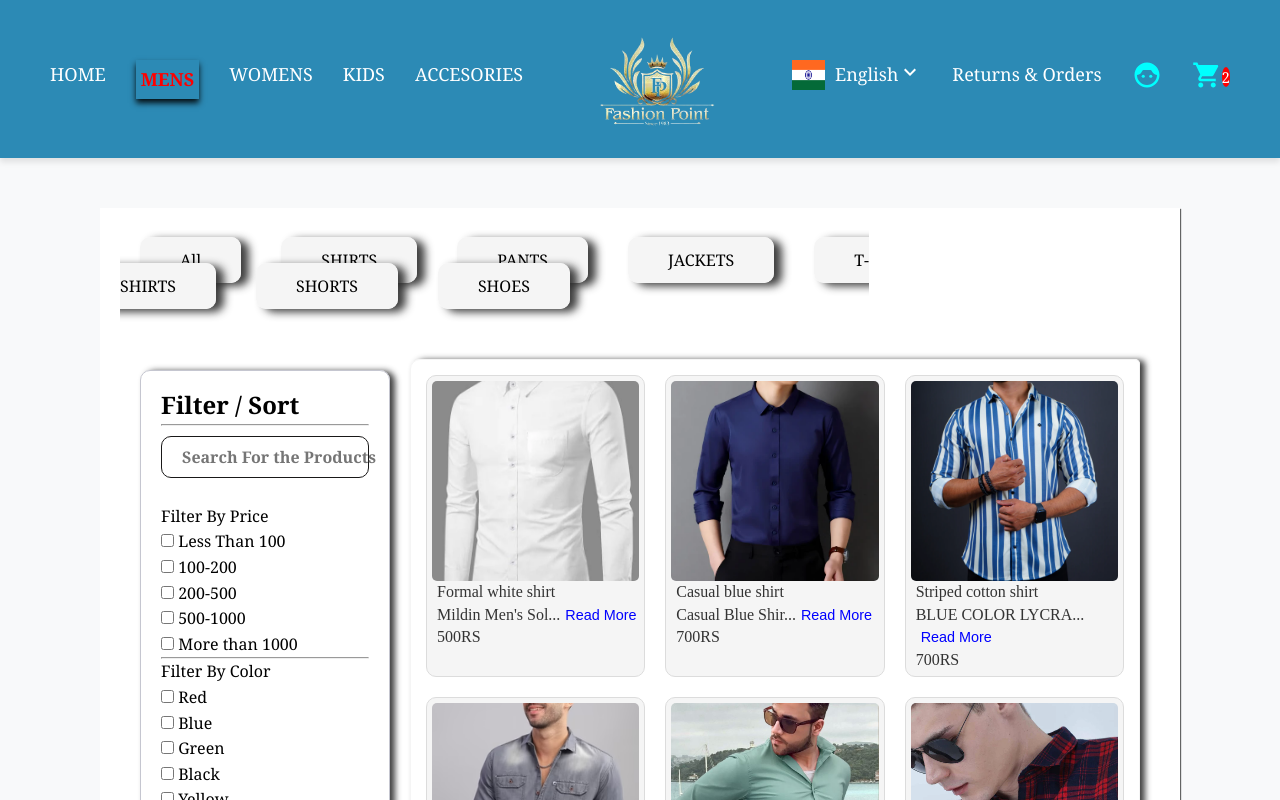
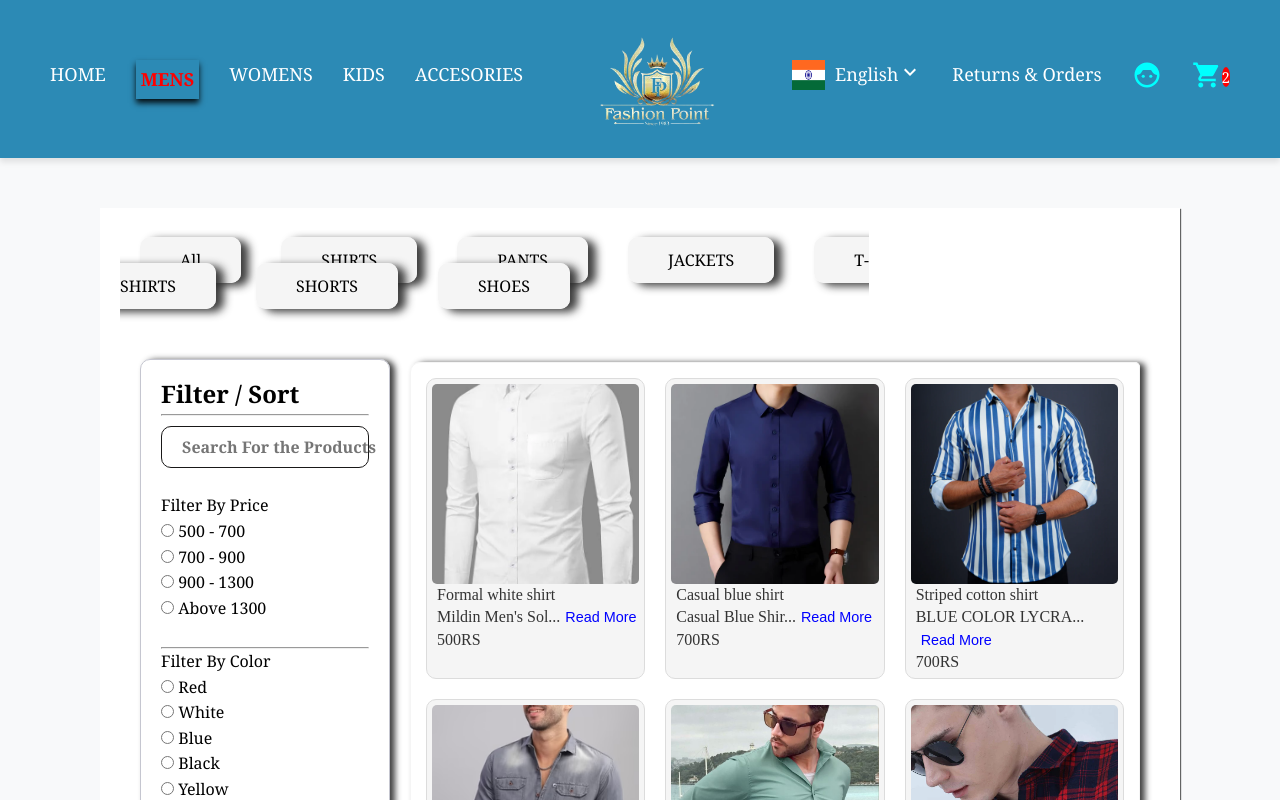
Before and after one commit to YashSakharkar/fashion-point, a React (Create React App) app: page / in a window 1280 px wide. Both pictures are taken after a click on the item "MENS". Shown: the top 800 px of the page. Built offline with nearby package versions, Linux system fonts and the light colour scheme.

Commit message:
Added Filters

```diff
--- a/src/ProductDataDisplay/ProductDataDisplay.js
+++ b/src/ProductDataDisplay/ProductDataDisplay.js
@@ -7,22 +7,39 @@ const ProductDataDisplay = ({ data }) => {
     const [titlesAndDescriptions, setTitlesAndDescriptions] = useState([]);
     const [expanded, setExpanded] = useState({});
     const [categories, setCategories] = useState('')
-    console.log(data)
+    const [serachedProduct, setSerachedProduct] = useState('')
+    const [originalProducts, setOriginalProducts] = useState([]);
+    const priceRanges = [
+        { label: "500 - 700", value: [500, 700] },
+        { label: "700 - 900", value: [700, 900] },
+        { label: "900 - 1300", value: [900, 1300] },
+        { label: "Above 1300", value: [1300, Infinity] },
+    ];
+    const filterColors = [
+        { label: "Red" },
+        { label: "White" },
+        { label: "Blue" },
+        { label: "Black" },
+        { label: "Yellow" },
+        { label: "Green" },
+    ];
     var productItems = productsJsonData[0][data];
-    console.log(categories)
-    const result = [];
     useEffect(() => {
+        var result = [];
+        const uniqueCheck = new Set();
         if (categories) {
             for (const products in productItems) {
-                console.log(productItems[categories])
                 for (const product2 in productItems[categories]) {
-
+                    if (!uniqueCheck.has(productItems[categories][product2].TITLE)) {
+                        uniqueCheck.add(productItems[categories][product2].TITLE);
                         result.push({
                             title: productItems[categories][product2].TITLE,
                             description: productItems[categories][product2].DESCRIPTION,
                             image: productItems[categories][product2].IMAGE,
                             price: productItems[categories][product2].PRICE,
                         });
+
+                    }
                 }
             }
         }
@@ -41,7 +58,9 @@ const ProductDataDisplay = ({ data }) => {
         }
 
         setTitlesAndDescriptions(result);
-    }, [productItems, categories]);
+        setOriginalProducts(result)
+
+    }, [productItems, categories, serachedProduct]);
 
     const toggleReadMore = (index) => {
         setExpanded((prevState) => ({
@@ -49,6 +68,35 @@ const ProductDataDisplay = ({ data }) => {
             [index]: !prevState[index],
         }));
     };
+
+    const HandleSearchProduct = () => {
+        const searchResult = originalProducts.filter((filteredproducts) =>
+            filteredproducts.title.toLowerCase().includes(serachedProduct) ||
+            filteredproducts.description.toLowerCase().includes(serachedProduct)
+        );
+        setTitlesAndDescriptions(searchResult)
+    };
+    const handleCheckBoxes = (value) => {
+        const products = originalProducts.filter((filetprice) => {
+            const numericPrice = Number(filetprice.price.replace("RS", "").trim());
+            if (value[1] === Infinity) {
+                return numericPrice > 1300
+            }
+            return numericPrice <= value[1] && numericPrice > value[0];
+        });
+
+        setTitlesAndDescriptions(products)
+    };
+
+
+    const handleCheckboxColor = (color) => {
+        const filterColor = originalProducts.filter((colorfilter) =>
+            colorfilter.title.toLowerCase().includes(color.label.toLowerCase()) ||
+            colorfilter.description.toLowerCase().includes(color.label.toLowerCase())
+        )
+        setTitlesAndDescriptions(filterColor)
+    }
+
 
     return (
         <div className="product-display-container">
@@ -58,9 +106,11 @@ const ProductDataDisplay = ({ data }) => {
                         const categories = Object.keys(productsJsonDataCategories[data] || {});
                         return (
                             <div key={index} className="product-categoriesname">
-                                <span onClick={()=>{setCategories('')}}>All</span>
+                                <span onClick={() => { setCategories('') }}>All</span>
                                 {categories.map((Category, categoryIndex) => (
-                                    <span key={categoryIndex} onClick={() => { setCategories(Category) }}>{Category}</span>
+                                    <span key={categoryIndex} onClick={() => {
+                                        setCategories(Category)
+                                    }}>{Category}</span>
                                 ))}
                             </div>
                         );
@@ -74,42 +124,40 @@ const ProductDataDisplay = ({ data }) => {
                         </div>
                         <div className="search-products-container">
                             <div className="search-product">
-                                <input type="text" placeholder="Search For the Products" />
-                                <SearchIcon sx={{ color: "gray" }} />
+                                <input type="text" placeholder="Search For the Products" onChange={(e) => {
+                                    setSerachedProduct(e.target.value.toLowerCase())
+                                }} />
+                                <SearchIcon sx={{ color: "gray", cursor: "pointer" }} onClick={() => { HandleSearchProduct(serachedProduct) }} />
                                 <br />
                             </div>
                             <br />
                             <span>Filter By Price</span>
                             <br />
-                            <input type="checkbox" name="price" value="Less Than 100" /> Less
-                            Than 100
+                            {priceRanges.map((range) => (
+                                <div>
+                                    <input type="radio" value={`${range.value[0]}-${range.value[1]}`} name="pricecheckbox" onClick={() => { handleCheckBoxes(range.value) }} /><span> {range.label}</span>
                                     <br />
-                            <input type="checkbox" name="price" value="100-200" /> 100-200
-                            <br />
-                            <input type="checkbox" name="price" value="200-500" /> 200-500
-                            <br />
-                            <input type="checkbox" name="price" value="500-1000" /> 500-1000
-                            <br />
-                            <input type="checkbox" name="price" value="more than 1000" /> More
-                            than 1000
+                                </div>
+
+                            ))
+                            }
                             <br />
                             <hr />
                             <span>Filter By Color</span>
                             <br />
-                            <input type="checkbox" name="price" value="red" /> Red
+                            {filterColors.map((colors) => (
+                                <div>
+                                    <input type="radio" name="price" value={colors.label} onClick={() => { handleCheckboxColor(colors) }} /> <span>{colors.label}</span>
                                     <br />
-                            <input type="checkbox" name="price" value="blue" /> Blue
-                            <br />
-                            <input type="checkbox" name="price" value="Green" /> Green
-                            <br />
-                            <input type="checkbox" name="price" value="Black" /> Black
-                            <br />
-                            <input type="checkbox" name="price" value="Yellow" /> Yellow
-                            <br />
+                                </div>
+                            ))
+                            }
+
                         </div>
                     </div>
                     <div className="product-display-page">
                         <div className="products-images">
+
                             {titlesAndDescriptions.map((result, index) => {
                                 const isLongDescription = result.description.length > 12;
                                 const displayedDescription = expanded[index]
@@ -136,8 +184,11 @@ const ProductDataDisplay = ({ data }) => {
                                     </div>
                                 );
                             })}
+
                         </div>
+
                     </div>
+
                 </div>
             </div>
         </div>
```
Lines whose indentation alone changed are shown as unchanged.
